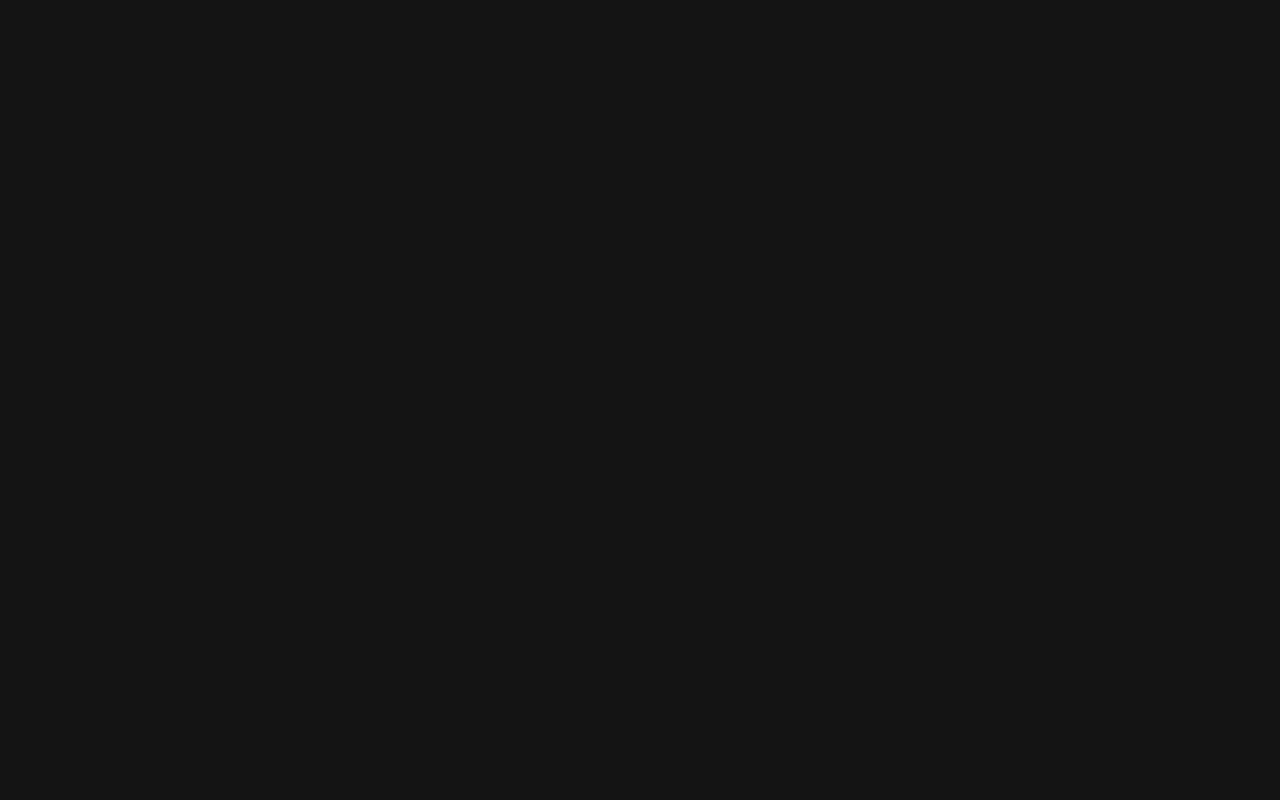
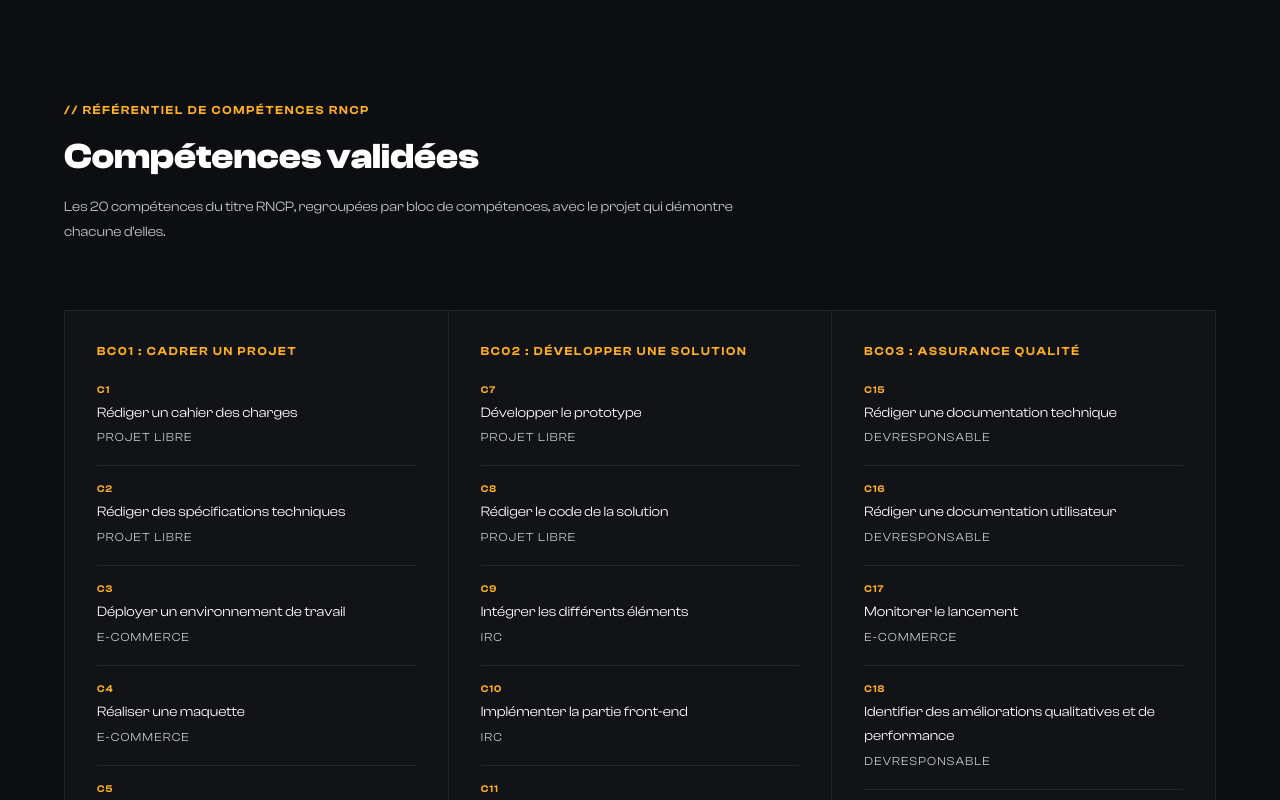
Before and after one commit to Yams-web/PortfolioV2, a Next.js app: page / in a window 1280 px wide. Shown: the part 2180-2980 px from the top of the page. Before the commit the page ends 2169 px from the top, so only its background shows below. Built offline with nearby package versions, Linux system fonts and the light colour scheme.

Commit message:
feat(front): create the referenciel section

```diff
--- a/src/app/page.tsx
+++ b/src/app/page.tsx
@@ -1,5 +1,11 @@
 import React from "react";
-import { IntroAnimation, Navbar, Hero, Projects } from "@/components";
+import {
+  IntroAnimation,
+  Navbar,
+  Hero,
+  Projects,
+  ReferentielSection,
+} from "@/components";
 
 export default function LandingPage(): React.JSX.Element {
   return (
@@ -9,6 +15,7 @@ export default function LandingPage(): React.JSX.Element {
       <main>
         <Hero />
         <Projects />
+        <ReferentielSection />
       </main>
     </IntroAnimation>
   );
--- a/src/components/index.ts
+++ b/src/components/index.ts
@@ -1,4 +1,5 @@
 export * from "./navbar";
 export * from "./hero";
 export * from "./projects";
+export * from "./referentiel-section";
 export * from "./intro-animation";
--- a/src/components/projects/index.ts
+++ b/src/components/projects/index.ts
@@ -1 +1,2 @@
 export * from "./projects.component";
+export * from "./projects.data";
--- /dev/null
+++ b/src/components/referentiel-section/index.ts
@@ -0,0 +1 @@
+export * from "./referentiel-section.component";
--- /dev/null
+++ b/src/components/referentiel-section/referentiel-section.component.tsx
@@ -0,0 +1,28 @@
+import React from "react";
+import { ReferentielTable } from "./referentiel-table";
+
+export function ReferentielSection(): React.JSX.Element {
+  return (
+    <section
+      id="competences"
+      className="border-t border-[#23252E] bg-[#0d0e12] px-4 py-20 sm:px-6 sm:py-28"
+    >
+      <div className="mx-auto max-w-6xl">
+        <header className="mb-16 max-w-2xl">
+          <h2 className="text-xs font-semibold uppercase tracking-[0.15em] text-[#FFB020]">
+            {"// Référentiel de compétences RNCP"}
+          </h2>
+          <p className="mt-4 text-2xl font-bold leading-tight text-white sm:text-4xl">
+            Compétences validées
+          </p>
+          <p className="mt-4 text-sm leading-[1.8] text-[#c4c7c8]">
+            Les 20 compétences du titre RNCP, regroupées par bloc de
+            compétences, avec le projet qui démontre chacune d&apos;elles.
+          </p>
+        </header>
+
+        <ReferentielTable />
+      </div>
+    </section>
+  );
+}
--- /dev/null
+++ b/src/components/referentiel-section/referentiel-table/index.ts
@@ -0,0 +1 @@
+export * from "./referentiel-table.component";
--- /dev/null
+++ b/src/components/referentiel-section/referentiel-table/referentiel-table.component.tsx
@@ -0,0 +1,104 @@
+import React from "react";
+import { PROJECTS, type IBadge, type IProject } from "@/components/projects";
+
+interface ICompetenceEntry {
+  code: string;
+  order: number;
+  description: string;
+  projectTitle: string;
+}
+
+interface ICompetenceBlock {
+  id: string;
+  title: string;
+  entries: ICompetenceEntry[];
+}
+
+interface ICompetenceBlockDefinition {
+  id: string;
+  title: string;
+  minOrder: number;
+  maxOrder: number;
+}
+
+const COMPETENCE_BLOCK_DEFINITIONS: ICompetenceBlockDefinition[] = [
+  { id: "bc01", title: "BC01 : Cadrer un projet", minOrder: 1, maxOrder: 6 },
+  {
+    id: "bc02",
+    title: "BC02 : Développer une solution",
+    minOrder: 7,
+    maxOrder: 14,
+  },
+  { id: "bc03", title: "BC03 : Assurance qualité", minOrder: 15, maxOrder: 20 },
+];
+
+function parseCompetenceOrder(code: string): number {
+  return Number.parseInt(code.replace("C", ""), 10);
+}
+
+function buildCompetenceEntries(projects: IProject[]): ICompetenceEntry[] {
+  const entries: ICompetenceEntry[] = projects.flatMap((project: IProject) =>
+    project.competences.map((competence: IBadge) => ({
+      code: competence.label,
+      order: parseCompetenceOrder(competence.label),
+      description: competence.description,
+      projectTitle: project.title,
+    }))
+  );
+
+  return entries.sort(
+    (a: ICompetenceEntry, b: ICompetenceEntry) => a.order - b.order
+  );
+}
+
+function buildCompetenceBlocks(projects: IProject[]): ICompetenceBlock[] {
+  const entries: ICompetenceEntry[] = buildCompetenceEntries(projects);
+
+  return COMPETENCE_BLOCK_DEFINITIONS.map(
+    (block: ICompetenceBlockDefinition) => ({
+      id: block.id,
+      title: block.title,
+      entries: entries.filter(
+        (entry: ICompetenceEntry) =>
+          entry.order >= block.minOrder && entry.order <= block.maxOrder
+      ),
+    })
+  );
+}
+
+export function ReferentielTable(): React.JSX.Element {
+  const blocks: ICompetenceBlock[] = buildCompetenceBlocks(PROJECTS);
+
+  return (
+    <div className="grid grid-cols-1 gap-px border border-[#23252E] bg-[#23252E] md:grid-cols-3">
+      {blocks.map((block: ICompetenceBlock) => (
+        <div
+          key={block.id}
+          className="flex flex-col gap-6 bg-[#121317] p-6 sm:p-8"
+        >
+          <h3 className="text-xs font-semibold uppercase tracking-[0.15em] text-[#FFB020]">
+            {block.title}
+          </h3>
+          <ul className="flex flex-col gap-5">
+            {block.entries.map((entry: ICompetenceEntry) => (
+              <li
+                key={entry.code}
+                className="flex flex-col gap-1 border-t border-[#23252E] pt-4 first:border-t-0 first:pt-0"
+              >
+                <span className="text-[10px] font-semibold uppercase tracking-widest text-[#FFB020]">
+                  {entry.code}
+                </span>
+                <p className="text-sm leading-[1.7] text-white">
+                  {entry.description}
+                </p>
+                <span className="text-xs uppercase tracking-[0.1em] text-[#c4c7c8]">
+                  {entry.projectTitle}
+                </span>
+              </li>
+            ))}
+          </ul>
+        </div>
+      ))}
+    </div>
+  );
+}
```
